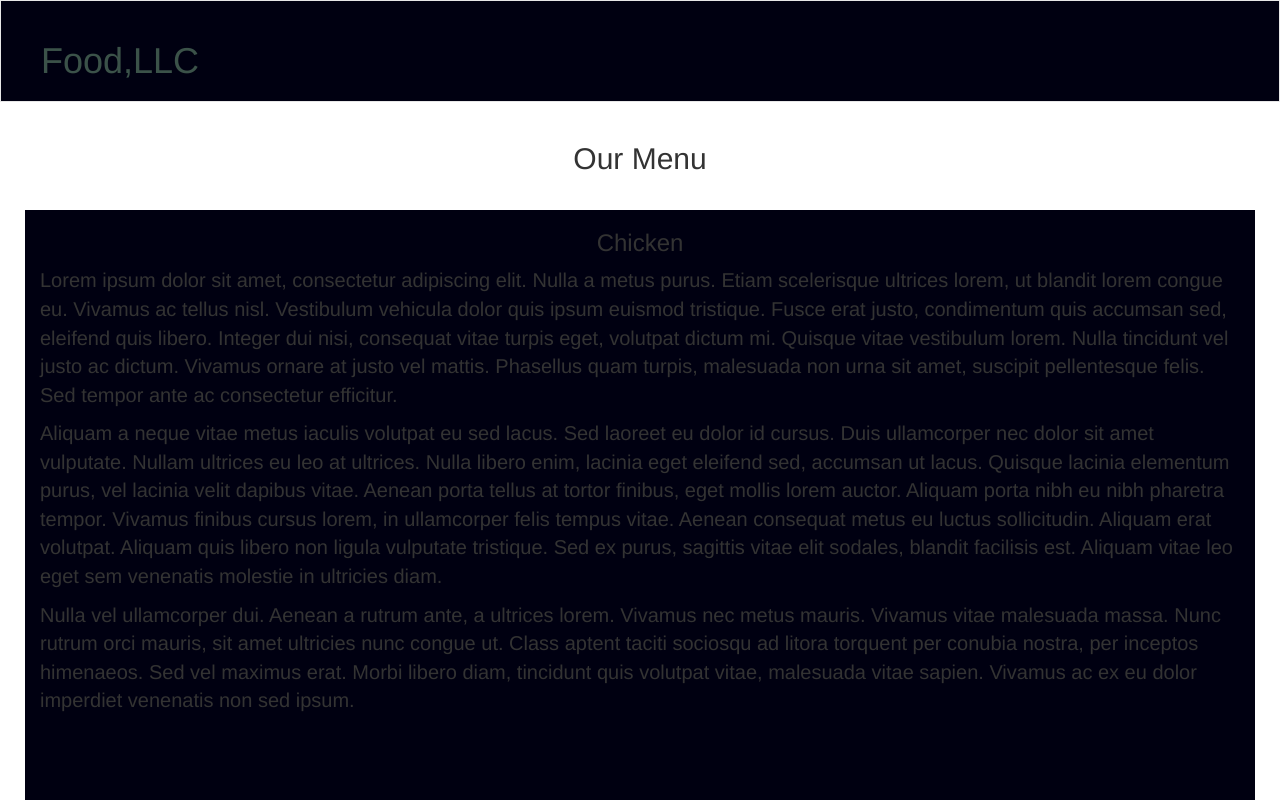
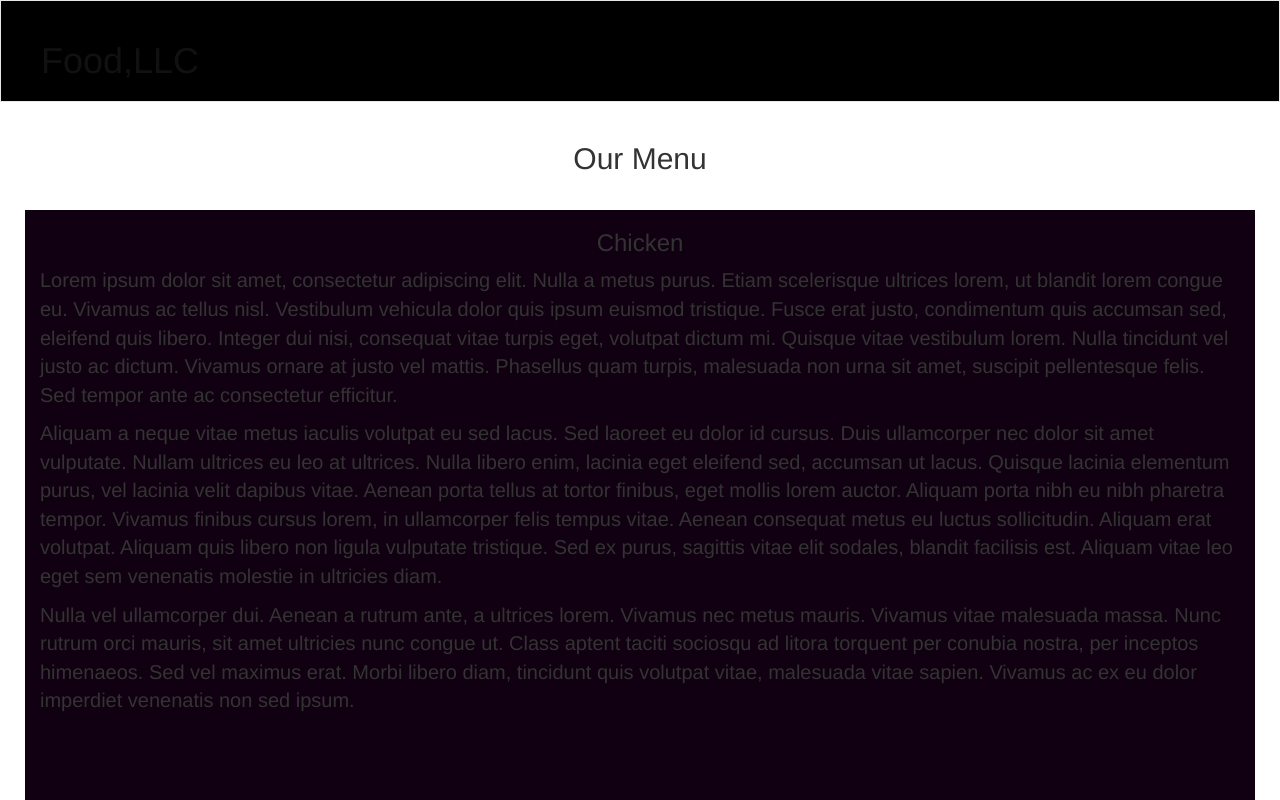
Before and after one commit to praveenjm2000/htmlcoursera, a plain HTML site: page week3/index.html in a window 1280 px wide. Shown: the top 800 px of the page. Drawn offline with nearby package versions, Linux system fonts and the light colour scheme.

Commit message:
Update style.css

```diff
--- a/week3/css/style.css
+++ b/week3/css/style.css
@@ -8,12 +8,12 @@ a:link {
 
 #main-nav{
 	border-radius: 0;
-	background-color: #001;
+	background-color: #000;
     padding: 25px;
 }
 
 #nav-items ul li a{
-    color: #000;
+    color: #3B5249;
     text-align: center;
 }
 
@@ -22,12 +22,12 @@ a:link {
 }
 
 #brand{
-	color: #3B5249;
+	color: #111;
 	margin: 0px;
 }
 
 #main-content{
-	background-color: #001;
+	background-color: #101;
 	margin: 25px;
 	height: 1000px;
 }
```
